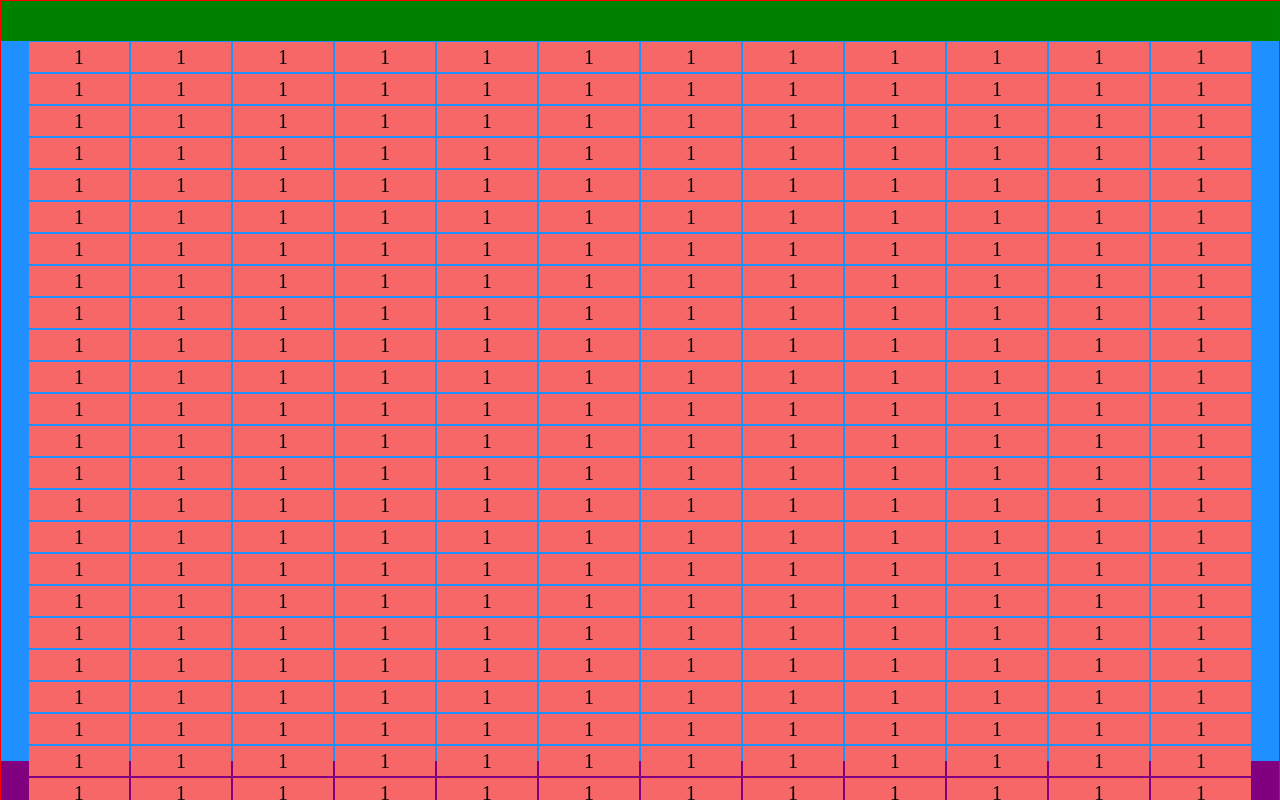
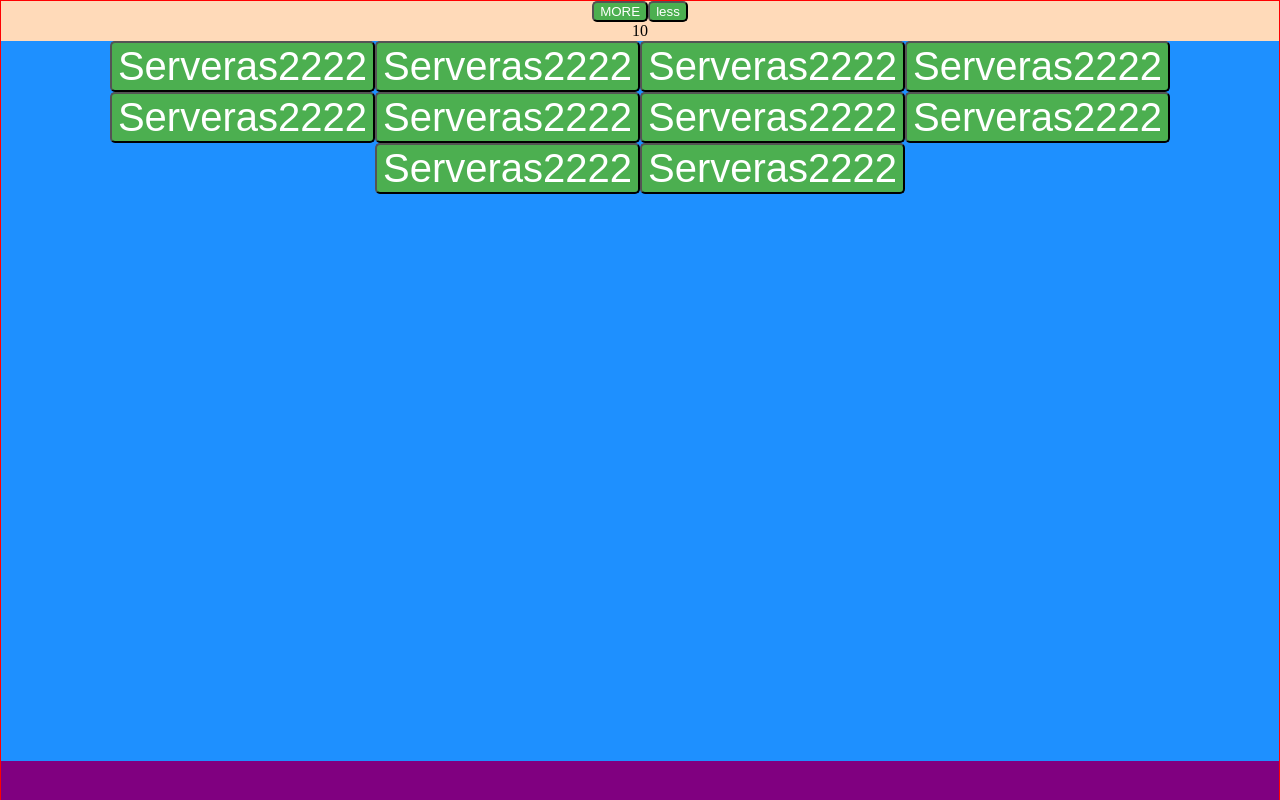
Before and after one commit to 0rf345/vue-server-monitor, a Vue app: page / in a window 1280 px wide. Built offline with nearby package versions, Linux system fonts and the light colour scheme.

Commit message:
On a 1080p monitor we can comfortably fit ~700 items  with moderate text

```diff
--- a/src/components/MainView.vue
+++ b/src/components/MainView.vue
@@ -1,10 +1,18 @@
 <template>
   <div id="mainView">
-    <div class="header"></div>
+    <div class="header">
+      <button @click="addServers(true)">
+        MORE
+      </button>
+      <button @click="addServers(false)">
+        less
+      </button>
+      <p id="ofServers">{{ count }}</p>
+    </div>
     <div class="mainBody">
-      <div class="box" v-for="server in servers" :key="server.id">
+      <button v-for="server in servers" :key="server.id" :style=boxStyle>
         {{ server }}
-      </div>
+      </button>
     </div>
     <div class="footer"></div>
   </div>
@@ -16,9 +24,37 @@ export default {
   components: {
   },
   data: () => ({
-    count: 1,
-    servers: Array(468).fill('1')
-  })
+    count: 10,
+    fontSize: 40
+  }),
+  methods: {
+    addServers: function (add) {
+      add ? this.count += 10 : this.count -= 10
+      if (this.count < 100) {
+        this.fontSize = 40
+      } else if (this.count < 140) {
+        this.fontSize = 35;
+      } else if (this.count < 180) {
+        this.fontSize = 30;
+      } else if (this.count < 260) {
+        this.fontSize = 25;
+      } else if (this.count < 370) {
+        this.fontSize = 20;
+      } else {
+        this.fontSize = 15;
+      }
+    }
+  },
+  computed: {
+    servers: function () {
+      return Array(this.count).fill('Serveras2222')
+    },
+    boxStyle: function () {
+      return (
+        'fontSize: ' + this.fontSize + 'px;'
+      )
+    }
+  }
 }
 </script>
 
@@ -31,26 +67,19 @@ export default {
 
 .header {
   height: 5vh;
-  background-color: green;
+  background-color: peachpuff;
+  text-align: center;
 }
 
 .mainBody {
   background-color: DodgerBlue;
-  display: flex;
+  display: flex table;
   flex-wrap: wrap;
   flex-direction: row;
-  justify-content: center;
+  justify-content: left;
   height: 90vh;
-}
-
-.mainBody > .box {
-  background-color: #f76767;
-  width: 100px;
-  height: 30px;
-  margin: 1px;
+  overflow: hidden;
   text-align: center;
-  line-height: 30px;
-  font-size: 20px;
 }
 
 .footer {
@@ -58,4 +87,14 @@ export default {
   background-color: purple;
 }
 
+#ofServers {
+  margin-top: 0;
+}
+
+button {
+  background-color: #4CAF50; /* Green */
+  color: white;
+  border-radius: 5px;
+}
+
 </style>
```
